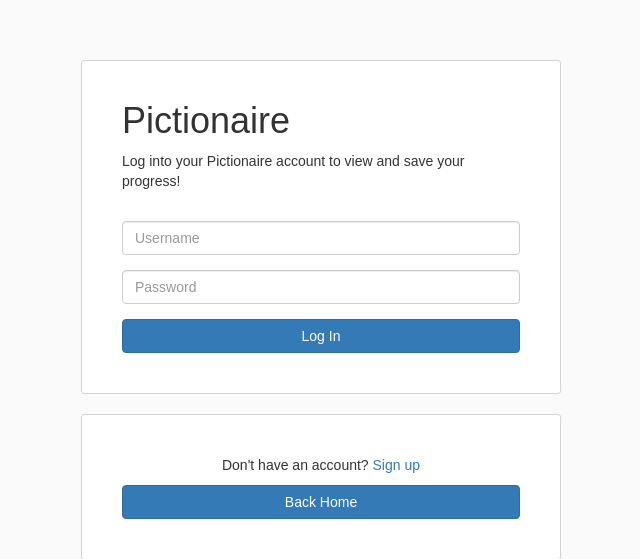
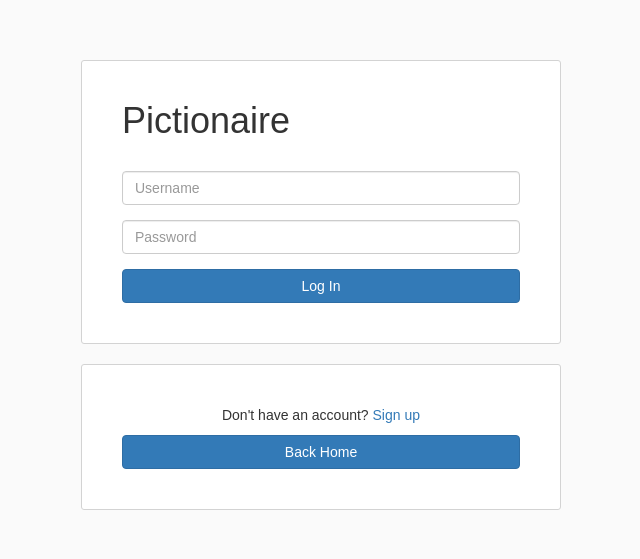
Before and after one commit to lawrenceliu2/Final_Project, a Flask app: page /login in a window 1280 px wide. Shown: the top 559 px of the page, without its empty margins (319-959 px from the left). Run offline with Flask 2, Linux system fonts and the light colour scheme; some libraries are stand-ins or nearby versions.

Commit message:
removed cheesy text on login and reigster

```diff
--- a/templates/login.html
+++ b/templates/login.html
@@ -35,9 +35,6 @@
 
     <div class="container" style="background-color: white; border: 1px solid lightgray; width: 480px; padding: 40px; border-radius: 3px;">
       <h1 style="margin-top: 0">Pictionaire</h1>
-      <p style="text-center">
-	Log into your Pictionaire account to view and save your progress!
-      </p>
       <br>
       <form method="POST" action="/loginauth">
 	<div class="form-group">
--- a/templates/register.html
+++ b/templates/register.html
@@ -34,10 +34,7 @@
     </div>
 
     <div class="container" style="background-color: white; border: 1px solid lightgray; width: 480px; padding: 40px; border-radius: 3px;">
-      <h1>Pictionaire</h1>
-      <p style="text-center">
-	Create a Pictionaire account to save your progress!
-      </p>
+      <h1 style="margin-top: 0;">Pictionaire</h1>
       <br>
       <form method="POST" action="/regauth">
 	<div class="form-group">
```
Also changed, not shown: data/dbsm.db.
